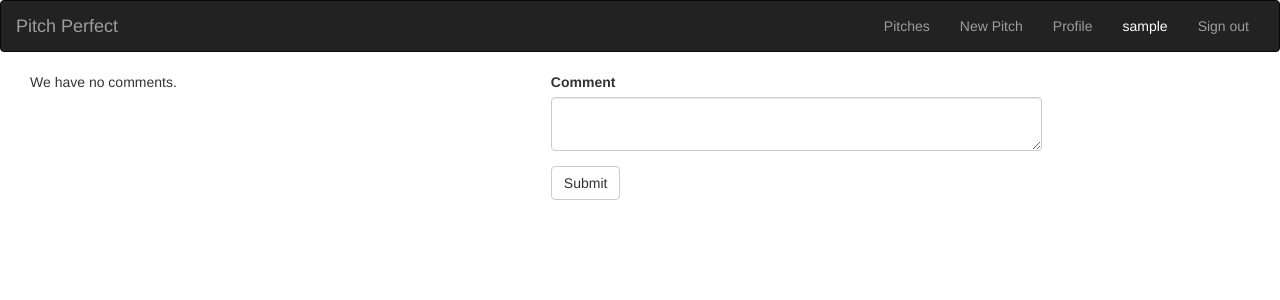
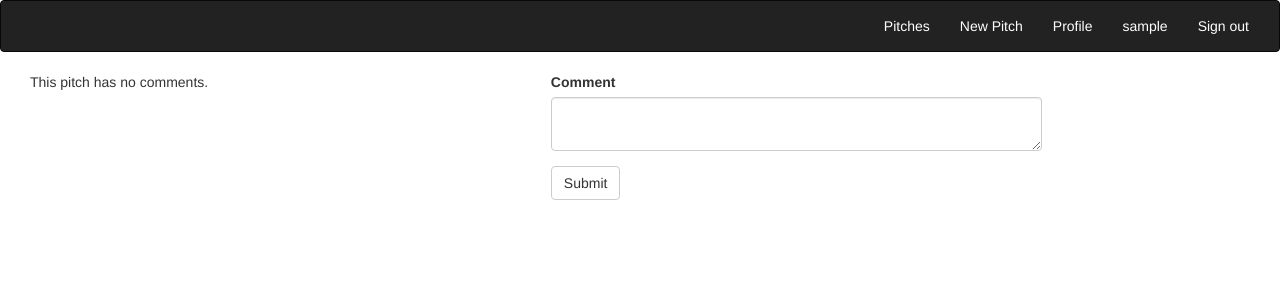
Before and after one commit to macc254/Pitches, a Flask app: page /comment/1 in a window 1280 px wide. Shown: the top 300 px of the page. Run offline with Flask 2, Linux system fonts and the light colour scheme; the visitor is signed in with stand-in values (Sample User, id 1); data comes from the database, SQL or seed files in the repository; data that the repository does not hold is empty; some libraries are stand-ins or nearby versions.

Commit message:
styling changes and updates

```diff
--- a/app/auth/views.py
+++ b/app/auth/views.py
@@ -33,8 +33,7 @@ def register():
         # mail_message("Welcome to Pitch Site","email/welcome_user",user.email,user=user)
 
         return redirect(url_for('auth.login'))
-        title = "New Account"
-        print("***************************")
+
     return render_template('auth/register.html',registration_form = form)
 
 @auth.route('/logout')
--- a/app/main/forms.py
+++ b/app/main/forms.py
@@ -3,7 +3,6 @@ from wtforms import StringField,TextAreaField,SubmitField,SelectField
 from wtforms.validators import DataRequired
 
 class CommentForm(FlaskForm):
-
      comment = TextAreaField('Comment',validators = [DataRequired()])
      submit = SubmitField('Submit')
 class UpdateProfile(FlaskForm):
--- /dev/null
+++ b/app/static/css/navbar.css
@@ -0,0 +1,4 @@
+#navbar {
+    font-family: 'Lucida Sans', 'Lucida Sans Regular', 'Lucida Grande', 'Lucida Sans Unicode', Geneva, Verdana, sans-serif;
+    font-size: 12px;
+}
--- a/app/templates/auth/register.html
+++ b/app/templates/auth/register.html
@@ -6,10 +6,12 @@
         <div class="col-md-8">
             <h2>Sign Up</h2>
             {{wtf.quick_form(registration_form)}}
+            <a href=" {{url_for('auth.login')}}">
+                Have an account? Sign In
+            </a>
 
         </div>
         <div class="col-md-2"></div>
     </div>
 </div>
-
 {% endblock%}
--- a/app/templates/comment.html
+++ b/app/templates/comment.html
@@ -22,7 +22,7 @@
 
         </div>
         {%else%}
-        <div class="col-md-5">We have no comments.</div>
+        <div class="col-md-5">This pitch has no comments.</div>
         <div class="col-md-5">
             {{wtf.quick_form(comment_form)}}
         </div>
--- a/app/templates/navbar.html
+++ b/app/templates/navbar.html
@@ -1,33 +1,28 @@
-<div class="navbar navbar-inverse" role="navigation">
+<div class="navbar navbar-inverse " role="navigation">
     <div class="container-fluid">
-        <div class="navbar-header">
-            <button type="button" class="navbar-toggle" data-toggle="collapse" data-target=".navbar-collapse">
-              <span class="sr-only">Toggle navigation</span>
-              <span class="icon-bar"></span>
-              <span class="icon-bar"></span>
-              <span class="icon-bar"></span>
-            </button>
-            <a class="navbar-brand" href="/"> Pitch Perfect </a>
-        </div>
-        <div class="navbar-collapse collapse">
-            <ul class="nav navbar-nav nava-nav navbar-right">
+
+        <div class="navbar-collapse" id="navbar">
+            <ul class="nav navbar-nav navbar-right" style=" color:white;">
                 <li>
-                    <a class="nav-link" href="{{url_for('main.index')}}"> Pitches</a>
+                    <a style=" color:white;" class="nav-link" href="{{url_for( 'main.index')}} "> Pitches</a>
                 </li>
                 {% if current_user.is_authenticated %}
-                <li class="nav-item">
-                    <a class="nav-link" href="{{url_for('main.pitch_form')}}">New Pitch</a>
+                <li class="nav-item ">
+                    <a style=" color:white;" class="nav-link " href="{{url_for( 'main.pitch_form')}} ">New Pitch</a>
                 </li>
                 {% endif %} {% if current_user.is_authenticated %}
-                <li><a href="{{url_for('main.profile',uname=current_user.username)}}">Profile</a></li>
+                <li><a style=" color:white;" href="{{url_for( 'main.profile',uname=current_user.username)}} ">Profile</a></li>
                 <li style="color:white;padding:15px; ">{{current_user.username}}</li>
-                <li><a href="{{url_for( 'auth.logout')}} ">Sign out</a></li>
+                <li>
+                    <a style=" color:white;" href="{{url_for( 'auth.logout')}} ">Sign out</a>
+                </li>
                 {% else %}
-                <li class="nav-item">
-                    <a class="nav-link" href="{{url_for('main.pitch_form')}}">New Pitch</a>
+                <li class="nav-item text-success ">
+                    <a style=" color:white;" class="nav-link " href="{{url_for( 'main.pitch_form')}} ">New Pitch</a>
                 </li>
-                <li><a href="{{url_for('auth.login')}} ">Sign in</a></li>
-            </ul> {%endif%} </div>
+                <li><a style=" color:white;" href="{{url_for( 'auth.login')}} ">Sign in</a></li>
+            </ul> {%endif%}
+        </div>
 
 
 
```
Also changed, not shown: app/static/css/index.css (+3 -5 lines), app/templates/index.html (+20 -17 lines), app/templates/macros.html (deleted, +0 -21 lines), requirements.txt (added, +32 -0 lines), tests/test_comment.py (+21 -18 lines), app/static/images/a1.jpg (added), 1 other file.
